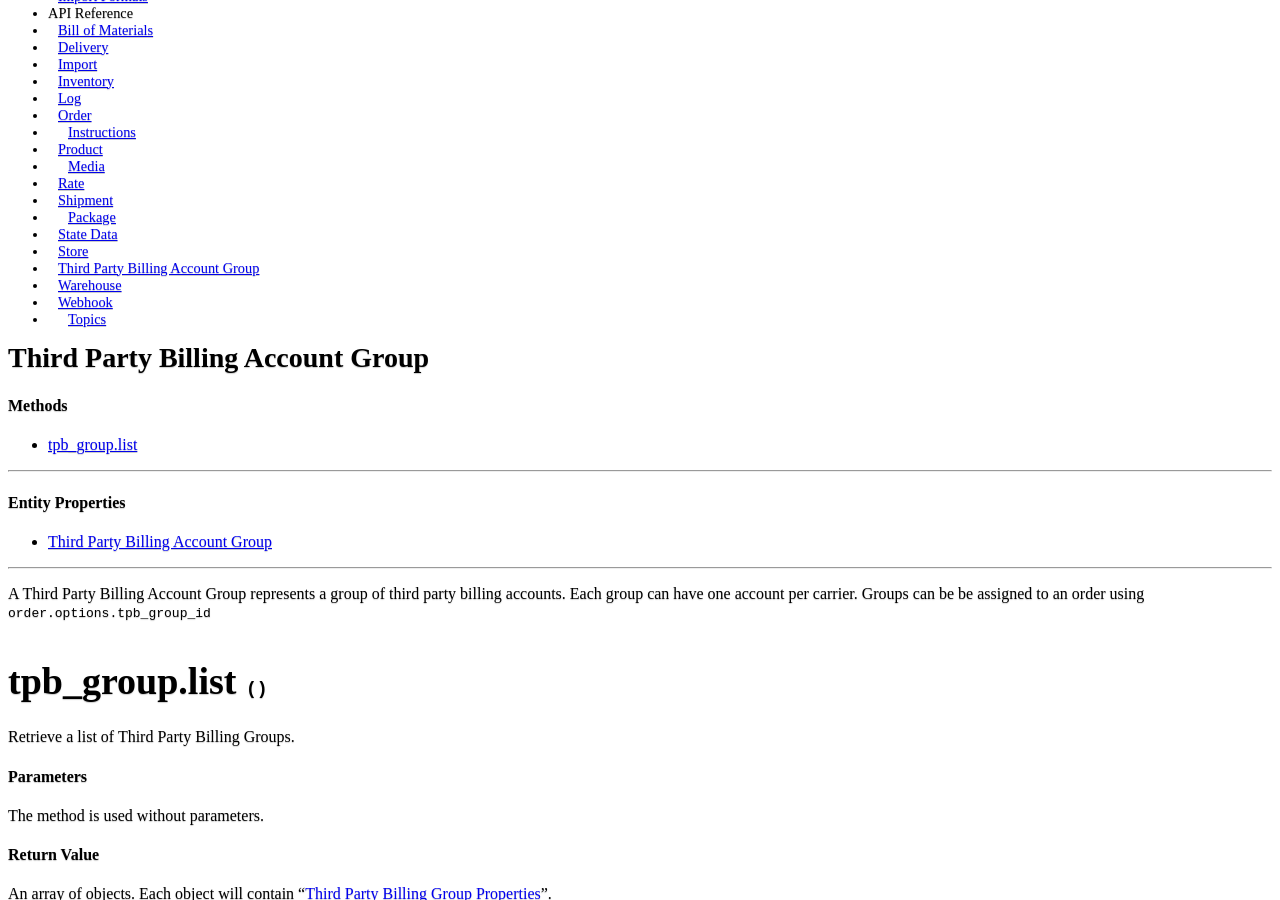
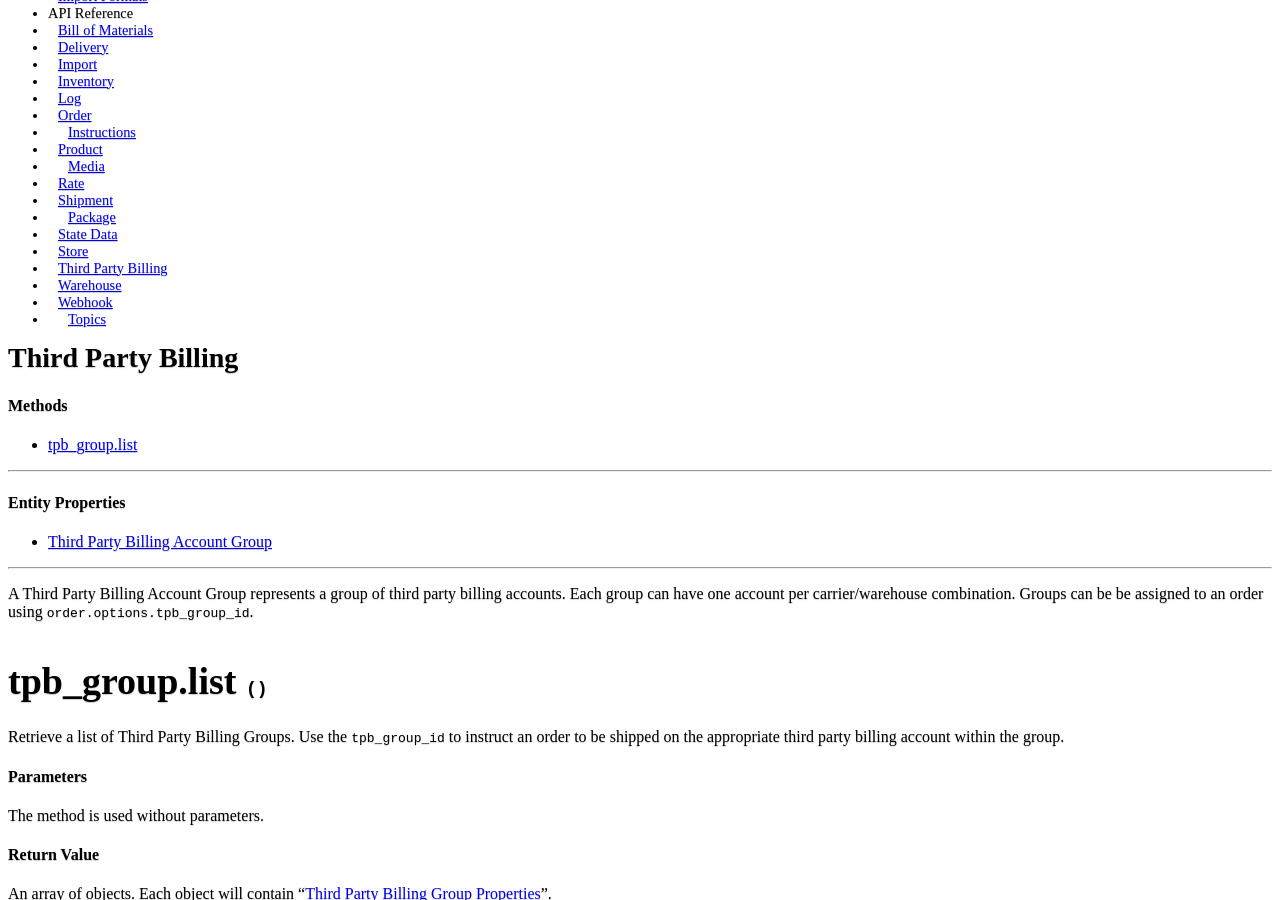
Before and after one commit to ShipStream/shipstream.github.io, a Jekyll site: the page built from _posts/2019-05-02-third-party-billing-group.md, in a window 1280 px wide and 900 px high, scrolled down 237 px. Built offline with Jekyll 4.4.1, drawn with Linux system fonts in a browser that asks for light colours; a style sheet for code colours, icons or effects is not loaded.

Commit message:
Minor updates to TPB Group docs.

```diff
--- a/_posts/2019-05-02-third-party-billing-group.md
+++ b/_posts/2019-05-02-third-party-billing-group.md
@@ -1,6 +1,6 @@
 ---
 layout: page
-title: "Third Party Billing Account Group"
+title: "Third Party Billing"
 category: ref
 date: 2019-05-02 15:35:07
 order: 36
@@ -19,7 +19,7 @@ order: 36
 ----
 
 A Third Party Billing Account Group represents a group of third party billing accounts.  Each group can have one account
-per carrier. Groups can be be assigned to an order using `order.options.tpb_group_id`
+per carrier/warehouse combination. Groups can be be assigned to an order using `order.options.tpb_group_id`.
 
 
 <h1 id="tpb_group_list">
@@ -27,7 +27,8 @@ tpb_group.list
 <code>()</code>
 </h1>
 
-Retrieve a list of Third Party Billing Groups.
+Retrieve a list of Third Party Billing Groups. Use the `tpb_group_id` to instruct an order to be shipped on the appropriate
+third party billing account within the group.
 
 #### Parameters
 
```
